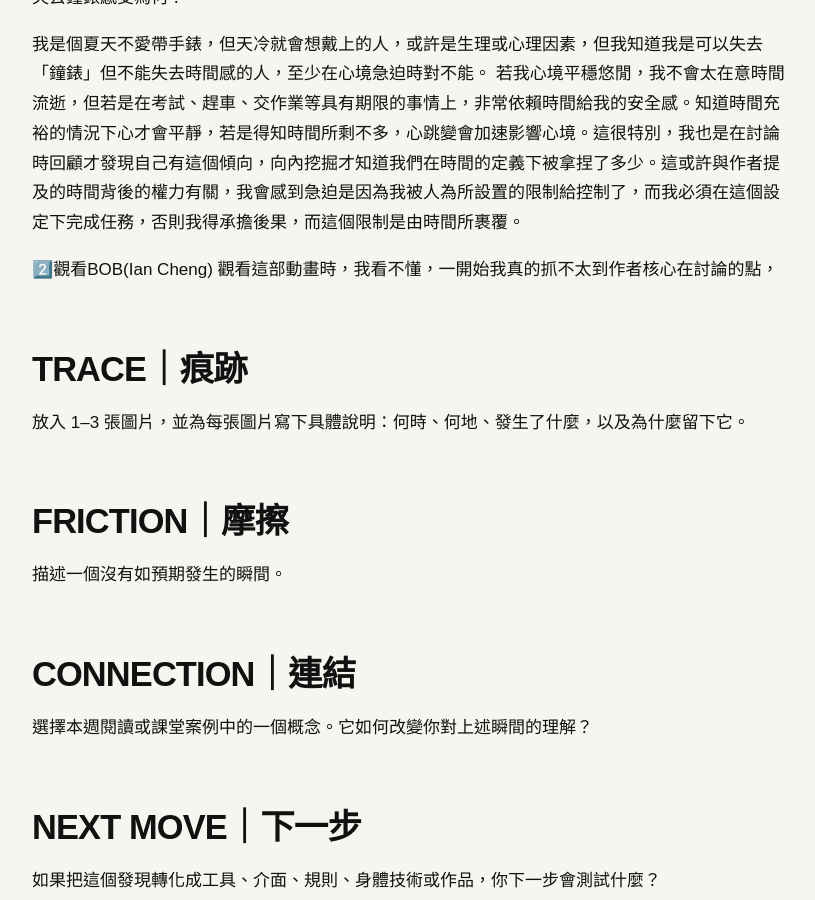
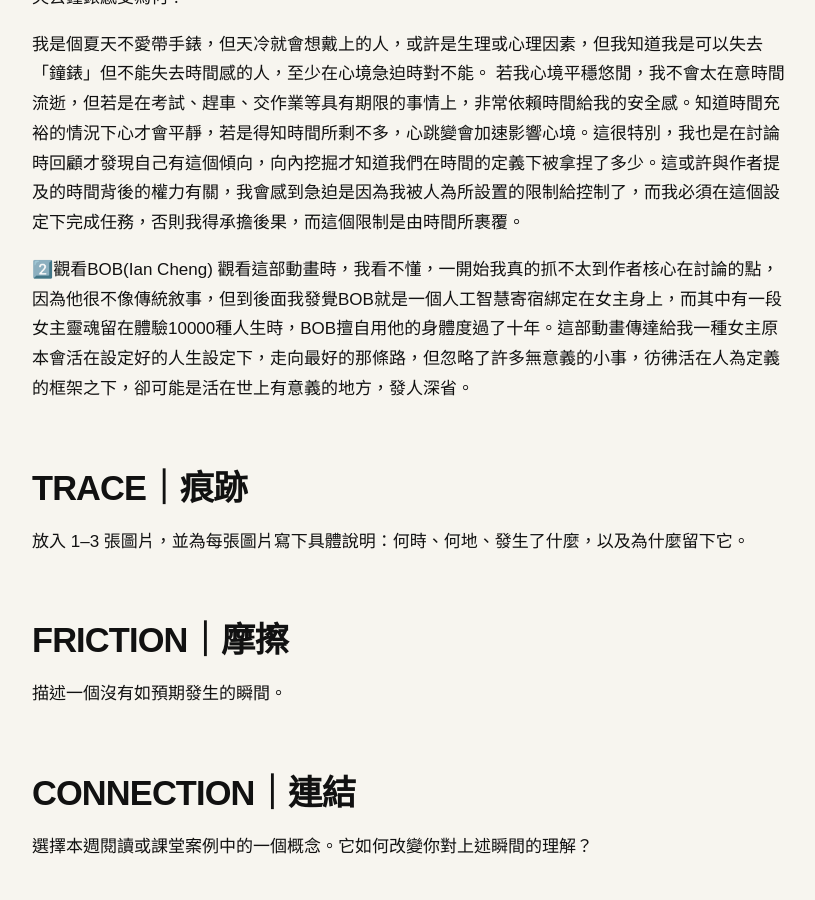
Before and after one commit to amyli951122-rgb/fieldworkarchive, a Jekyll site: the page built from weeks/week-10.md, in a window 1280 px wide and 900 px high, scrolled down 863 px. Shown: the whole window, without its empty margins (48-863 px from the left). Built offline with Jekyll 4.4.1, drawn with Linux system fonts in a browser that asks for light colours.

Commit message:
Update week-10.md

```diff
--- a/weeks/week-10.md
+++ b/weeks/week-10.md
@@ -24,7 +24,7 @@ permalink: /weeks/week-10/
 若我心境平穩悠閒，我不會太在意時間流逝，但若是在考試、趕車、交作業等具有期限的事情上，非常依賴時間給我的安全感。知道時間充裕的情況下心才會平靜，若是得知時間所剩不多，心跳變會加速影響心境。這很特別，我也是在討論時回顧才發現自己有這個傾向，向內挖掘才知道我們在時間的定義下被拿捏了多少。這或許與作者提及的時間背後的權力有關，我會感到急迫是因為我被人為所設置的限制給控制了，而我必須在這個設定下完成任務，否則我得承擔後果，而這個限制是由時間所裹覆。
 
 2️⃣觀看BOB(Ian Cheng)
-觀看這部動畫時，我看不懂，一開始我真的抓不太到作者核心在討論的點，
+觀看這部動畫時，我看不懂，一開始我真的抓不太到作者核心在討論的點，因為他很不像傳統敘事，但到後面我發覺BOB就是一個人工智慧寄宿綁定在女主身上，而其中有一段女主靈魂留在體驗10000種人生時，BOB擅自用他的身體度過了十年。這部動畫傳達給我一種女主原本會活在設定好的人生設定下，走向最好的那條路，但忽略了許多無意義的小事，彷彿活在人為定義的框架之下，卻可能是活在世上有意義的地方，發人深省。
 
 
 ## TRACE｜痕跡
```
